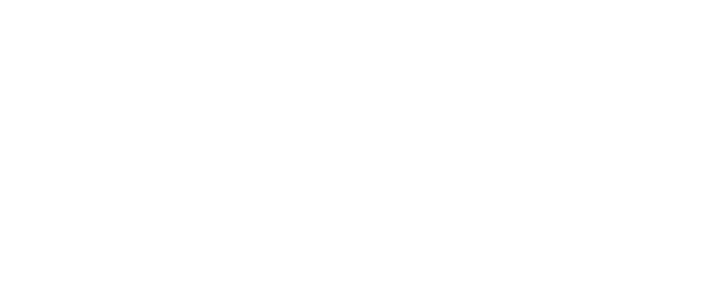
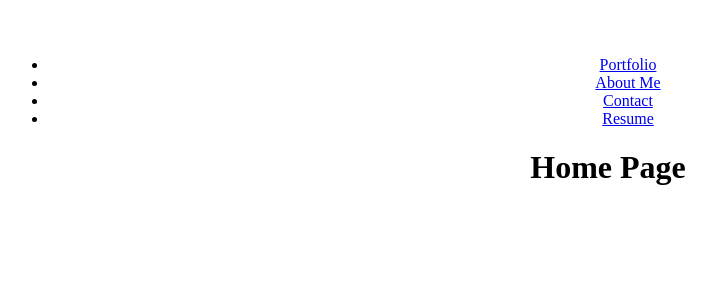
Before and after one commit to Ida-Whit/my_portfolio, a React (Vite) app in the folder vite-project/: page / in a window 1280 px wide. Shown: the top 300 px of the page, without its empty margins (32-748 px from the left). Built offline with nearby package versions, Linux system fonts and the light colour scheme.

Commit message:
Edited pages until I could get my pages to render correctly

```diff
--- a/vite-project/index.html
+++ b/vite-project/index.html
@@ -8,6 +8,6 @@
   </head>
   <body>
     <div id="root"></div>
-    <script type="module" src="/src/main.jsx"></script>
+    <script type="module" src="./src/main.jsx"></script>
   </body>
 </html>
--- a/vite-project/package.json
+++ b/vite-project/package.json
@@ -5,6 +5,7 @@
   "type": "module",
   "scripts": {
     "dev": "vite",
+    "start": "vite",
     "build": "vite build",
     "lint": "eslint . --ext js,jsx --report-unused-disable-directives --max-warnings 0",
     "preview": "vite preview"
--- a/vite-project/src/App.jsx
+++ b/vite-project/src/App.jsx
@@ -1,8 +1,17 @@
+import { Outlet } from 'react-router-dom';
 import './App.css'
+import NavTabs from './components/NavTabs'
+
 
 function App() {
-
-  return
+  return (
+    <>
+    <NavTabs />
+    <main className='mx-3'>
+      <Outlet />
+    </main>
+  </>
+  );
 }
 
-export default App
+export default App;
--- /dev/null
+++ b/vite-project/src/pages/Home.jsx
@@ -0,0 +1,9 @@
+export default function Home() {
+    return (
+      <div>
+        <h1>Home Page</h1>
+        <p>
+        </p>
+      </div>
+    );
+  }
```
Also changed, not shown: vite-project/src/components/Search.jsx (+6 -2 lines), vite-project/src/main.jsx (+6 -1 lines), vite-project/src/components/Results.jsx (indentation only), vite-project/src/components/ResultsContainer.jsx (added), 1 other file (tests, documents, lock files or other folders).
